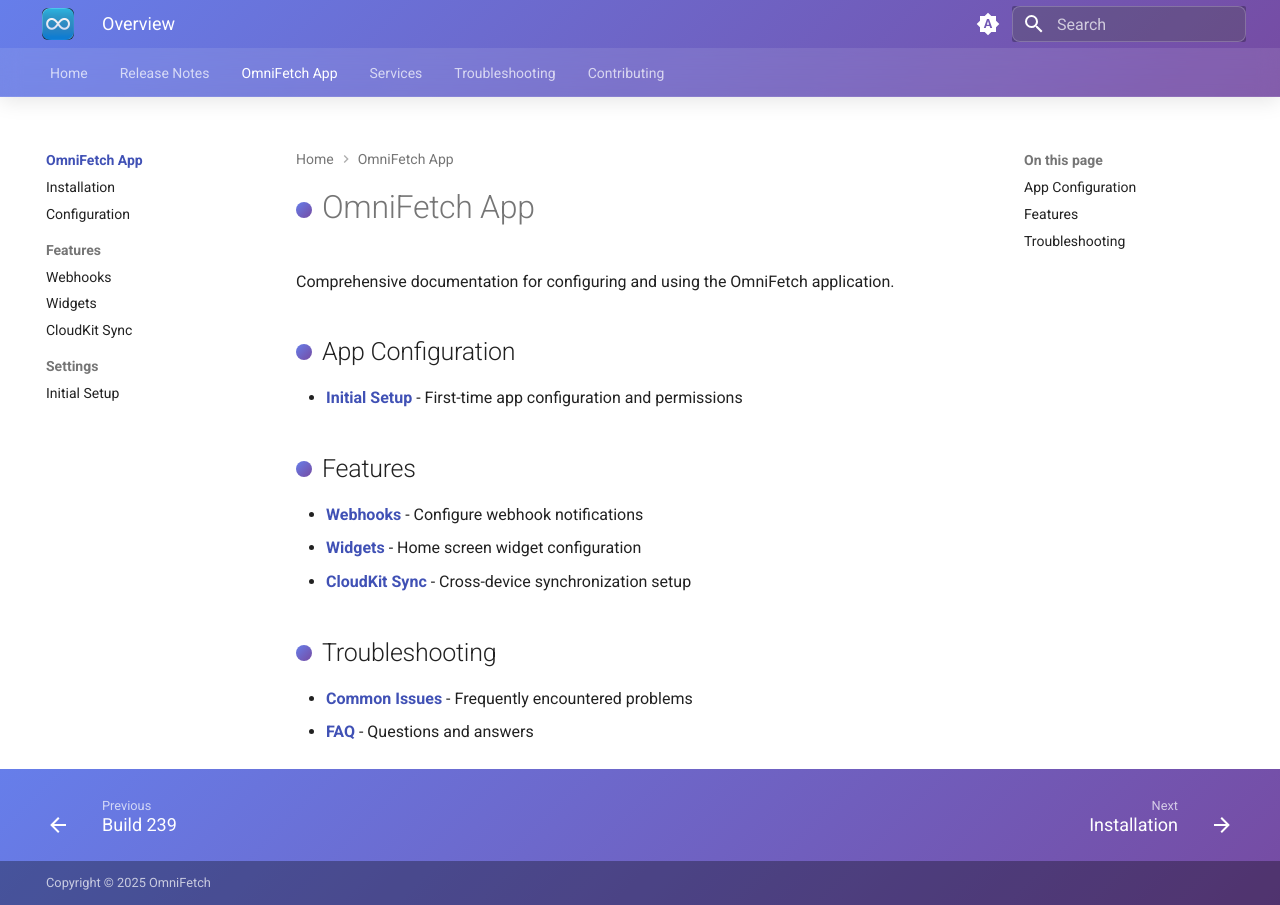
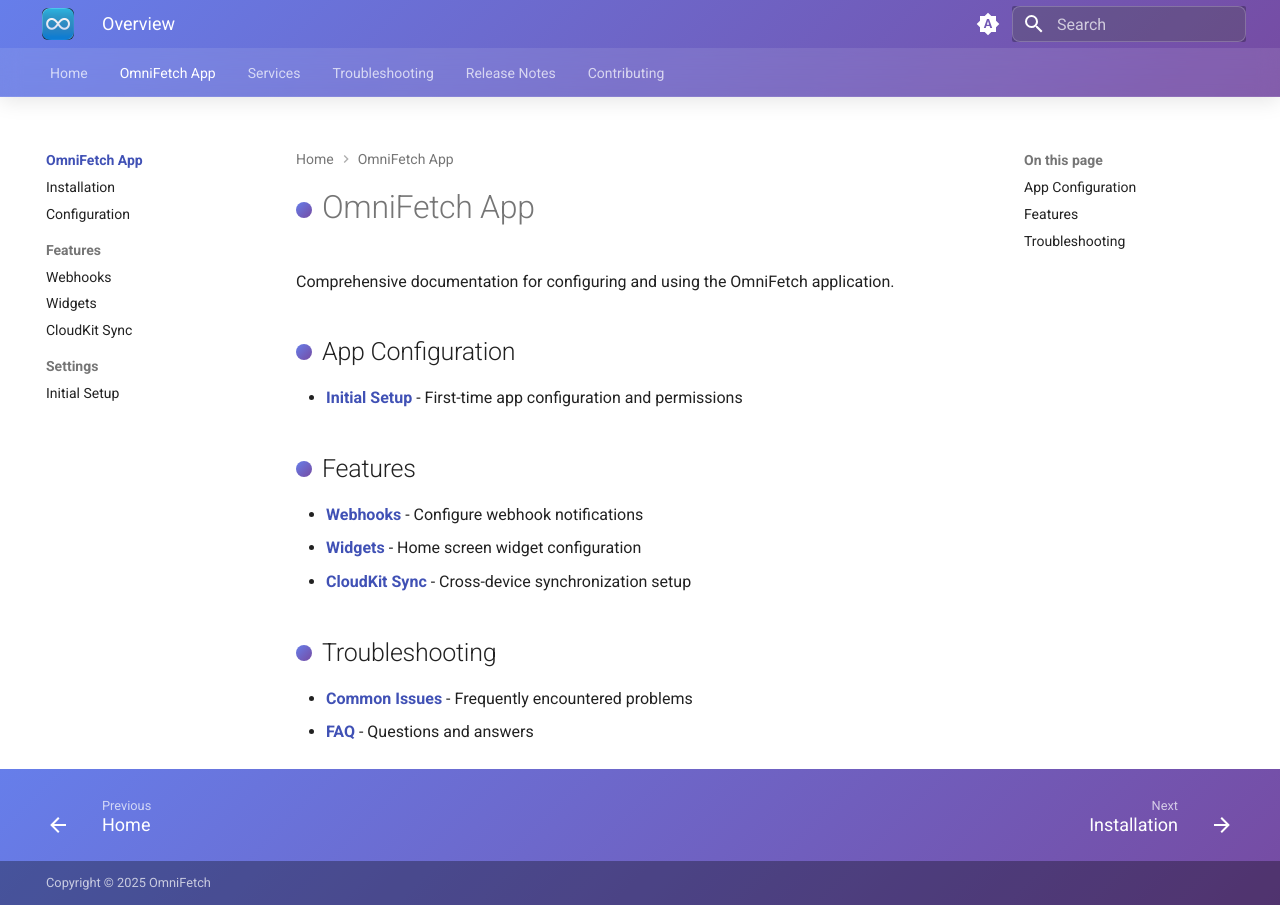
Before and after one commit to noodlemctwoodle/OmniFetch-Wiki, an MkDocs documentation site: the page built from docs/app/index.md, in a window 1280 px wide. Built offline with MkDocs 1.6.1 and Material for MkDocs 9.7.7, drawn with Linux system fonts in a browser that asks for light colours; some of the changed lines change nothing that is shown.

Commit message:
refactor(navigation): reorganize docs navigation to follow logical user journey
Restructured the main navigation to provide a more intuitive flow that matches the typical user experience from initial setup to ongoing maintenance.

Changes made:
- mkdocs.yml: Moved Release Notes section from position 2 to position 5

Navigation improvements:
- Previous flow: Home → Release Notes → OmniFetch App → Services → Troubleshooting → Contributing
- New flow: Home → OmniFetch App → Services → Troubleshooting → Release Notes → Contributing

Technical rationale:
- Users typically need app installation and service configuration before release notes
- Release notes are reference material, not primary workflow documentation
- Troubleshooting should be easily accessible when users encounter issues
- Contributing remains at the end as specialized developer content

User experience benefits:
- Faster access to installation and setup information
- Logical progression from app setup to service configuration
- Release notes available for reference after users understand the basics
- Reduced cognitive load when navigating documentation

Information architecture: Follows standard documentation patterns where setup precedes reference material

```diff
--- a/mkdocs.yml
+++ b/mkdocs.yml
@@ -155,10 +155,6 @@ markdown_extensions:
 # Navigation
 nav:
   - Home: index.md
-  - Release Notes:
-    - Latest: release-notes/index.md
-    - Build 248: release-notes/v0.0.4-248.md
-    - Build 239: release-notes/v0.0.4-239.md
   - OmniFetch App:
     - Overview: app/index.md
     - Installation: app/installation.md
@@ -195,5 +191,9 @@ nav:
   - Troubleshooting:
     - Common Issues: troubleshooting/common-issues.md
     - FAQ: troubleshooting/faq.md
+  - Release Notes:
+    - Latest: release-notes/index.md
+    - Build 248: release-notes/v0.0.4-248.md
+    - Build 239: release-notes/v0.0.4-239.md
   - Contributing:
     - Translation Guide: contributing/translation-guide.md
```
